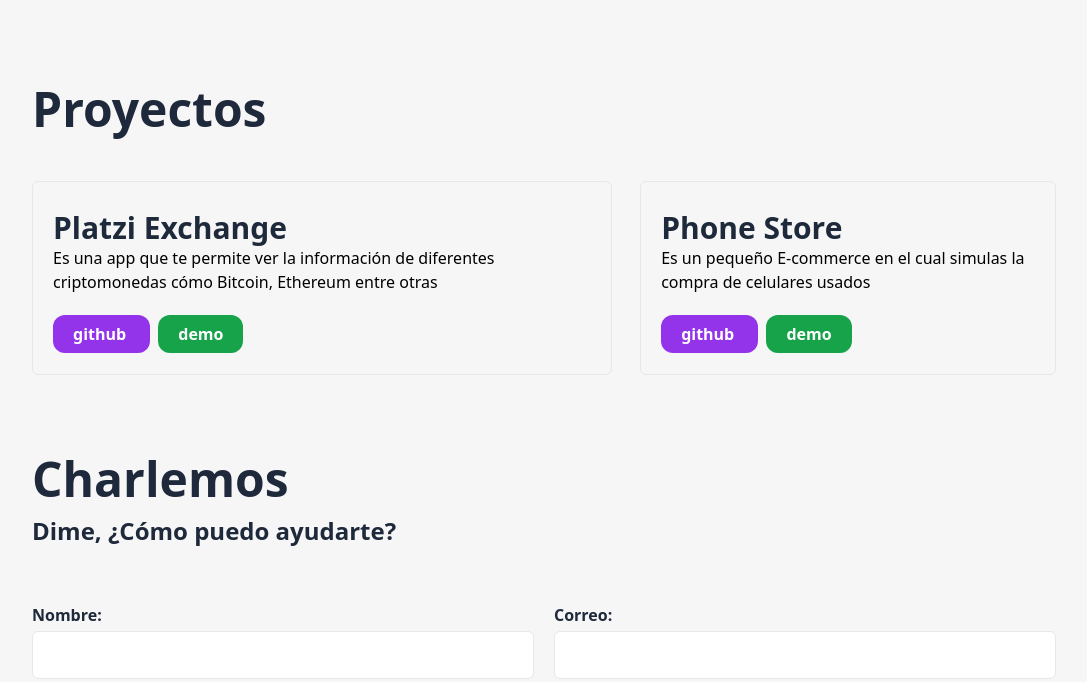
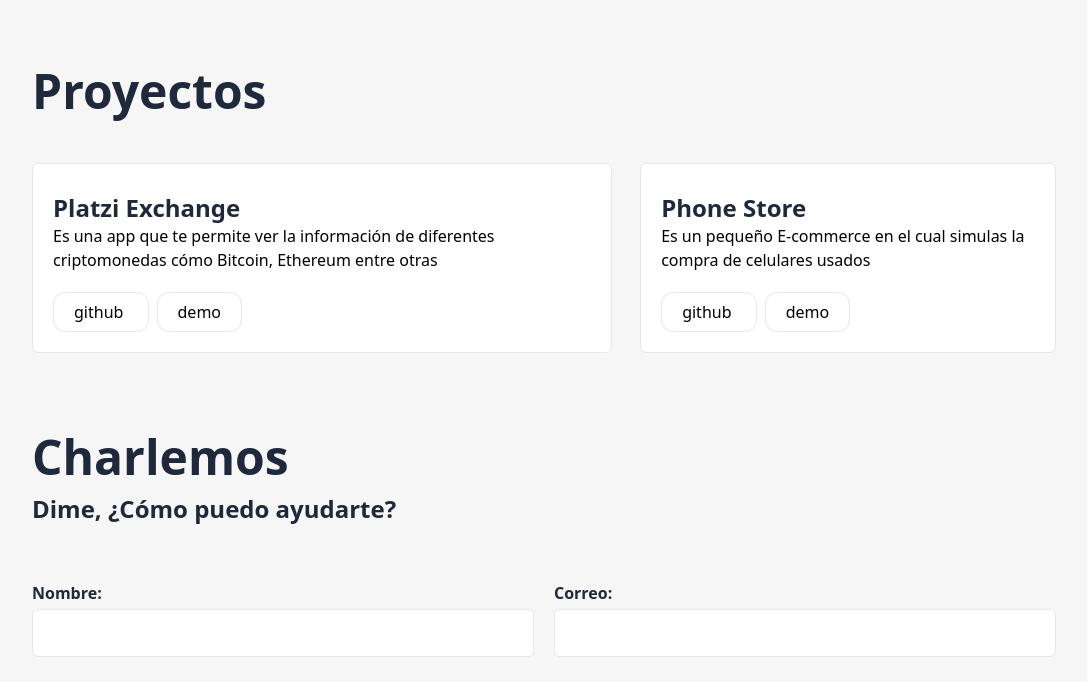
Before and after one commit to Andreseag/portfolio, an Astro site: page / in a window 1280 px wide. Shown: the part 2040-2722 px from the top of the page, without its empty margins (96-1183 px from the left). Built offline with nearby package versions, Linux system fonts and the light colour scheme; Astro itself is replaced by a stand-in of ours.

Commit message:
feat: upgrade styles to projects and hero :sparkles:

```diff
--- a/src/components/button.astro
+++ b/src/components/button.astro
@@ -9,7 +9,7 @@ const { action, name, icon, type, width, id } = Astro.props;
     {
       "bg-rose-500 hover:bg-rose-700": type === "primary",
       "bg-green-500 hover:bg-green-700": type === "green",
-      "text-purple-500 border-purple-500 hover:bg-purple-700 hover:text-white border": type === "secondary-outline",
+      "text-purple-500 border-purple-500 hover:bg-purple-200 border": type === "secondary-outline",
     },
     width,
   ]}
--- a/src/layouts/components/Header.astro
+++ b/src/layouts/components/Header.astro
@@ -3,7 +3,7 @@
 
 <header class="header flex bg-gray-100 z-10 border-b sm:border-none py-4 justify-center sticky top-0 mt-6">
   <div class="header__container flex flex-col sm:flex-row items-start sm:items-center mx-4 md:mx-0 w-full md:w-4/5 lg:max-w-6xl">
-    <div class="header__logo w-8 sm:w-16 mb-2 sm:mb-0 mr-10">
+    <div class="header__logo w-8 mb-2 sm:mb-0 mr-6">
       <img src="/logo-dark.svg" alt="logo-dark">
     </div>
     <ul class="header__navigation flex font-semibold gap-4 text-slate-800">
--- a/src/pages/components/contact.astro
+++ b/src/pages/components/contact.astro
@@ -62,7 +62,7 @@
         </div>
       </div>
       <div class="input-group w-full flex flex-col">
-        <label class="capitalize font-semibold text-slate-800 mb-1" for="name">Mensaje:</label>
+        <label class="capitalize font-semibold text-slate-800 mb-1" for="name">mensaje:</label>
         <textarea name="message" class="border rounded-md h-64 p-4" required></textarea>
       </div>
       <input
--- a/src/pages/components/projects.astro
+++ b/src/pages/components/projects.astro
@@ -10,19 +10,13 @@ import projects from "../../data/projects.json";
     <div class="projects__content flex flex-wrap lg:flex-nowrap gap-7">
       {
         projects.map((project) => (
-          <div class="project__card px-5 py-7 w-full lg:w-auto border rounded-md">
-            <h4 class="text-2xl md:text-3xl text-slate-800 font-bold">{project.title}</h4>
+          <div class="project__card bg-white px-5 py-7 w-full lg:w-auto border rounded-md">
+            <h4 class="text-xl md:text-2xl text-slate-800 font-bold">{project.title}</h4>
             <p class="mb-7">{project.description}</p>
             <div class="project-options">
               {project.options.map((option) => (
                 <a
-                  class:list={[
-                    "px-5 py-2 mr-2 rounded-xl text-white font-semibold",
-                    {
-                      "bg-purple-600 hover:bg-purple-800": option.name === "github",
-                      "bg-green-600 hover:bg-green-800": option.name === "demo",
-                    },
-                  ]}
+                  class="px-5 py-2 mr-2 rounded-xl font-medium border hover:bg-slate-200"
                   href={option.link}
                   target="_blank"
                 >
```
